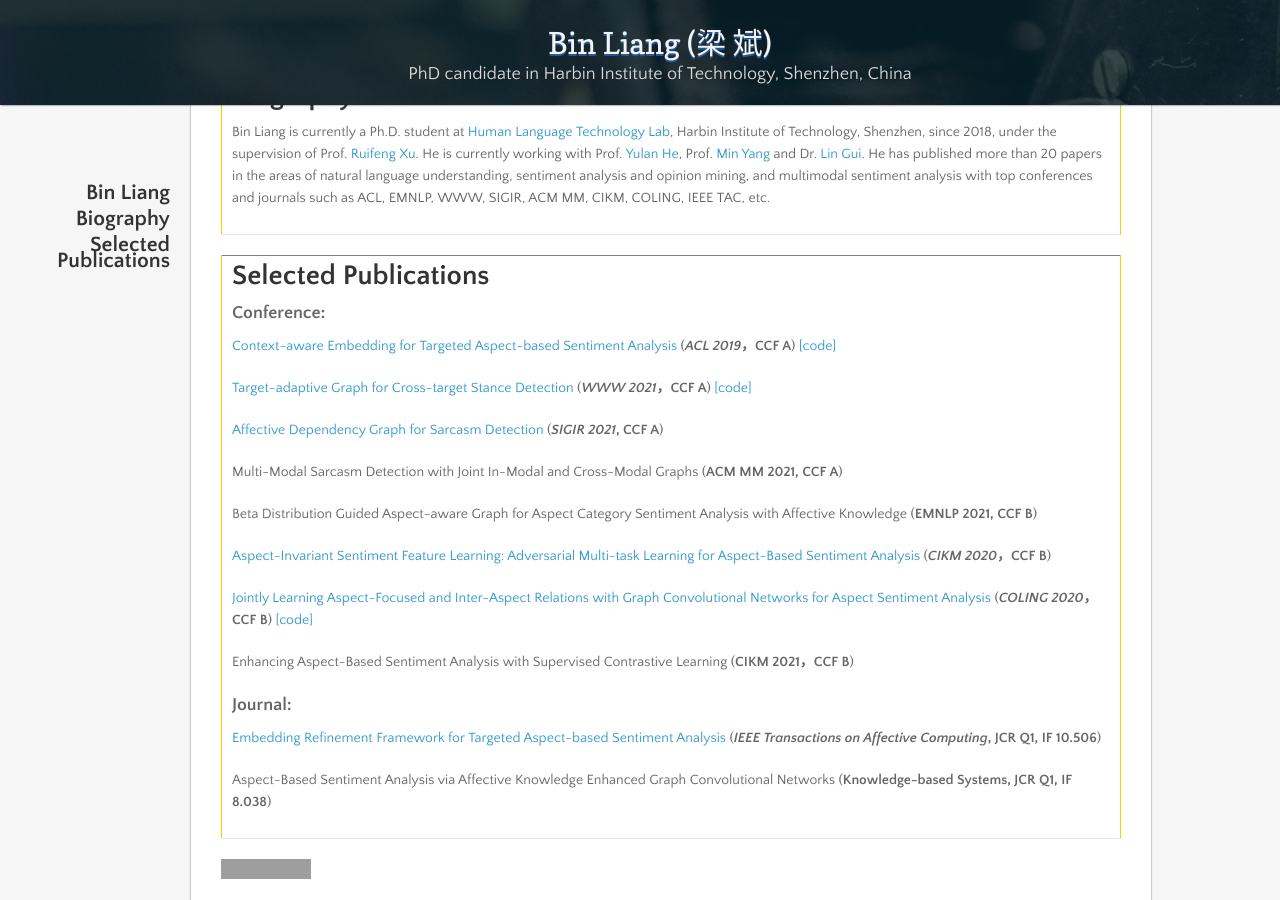
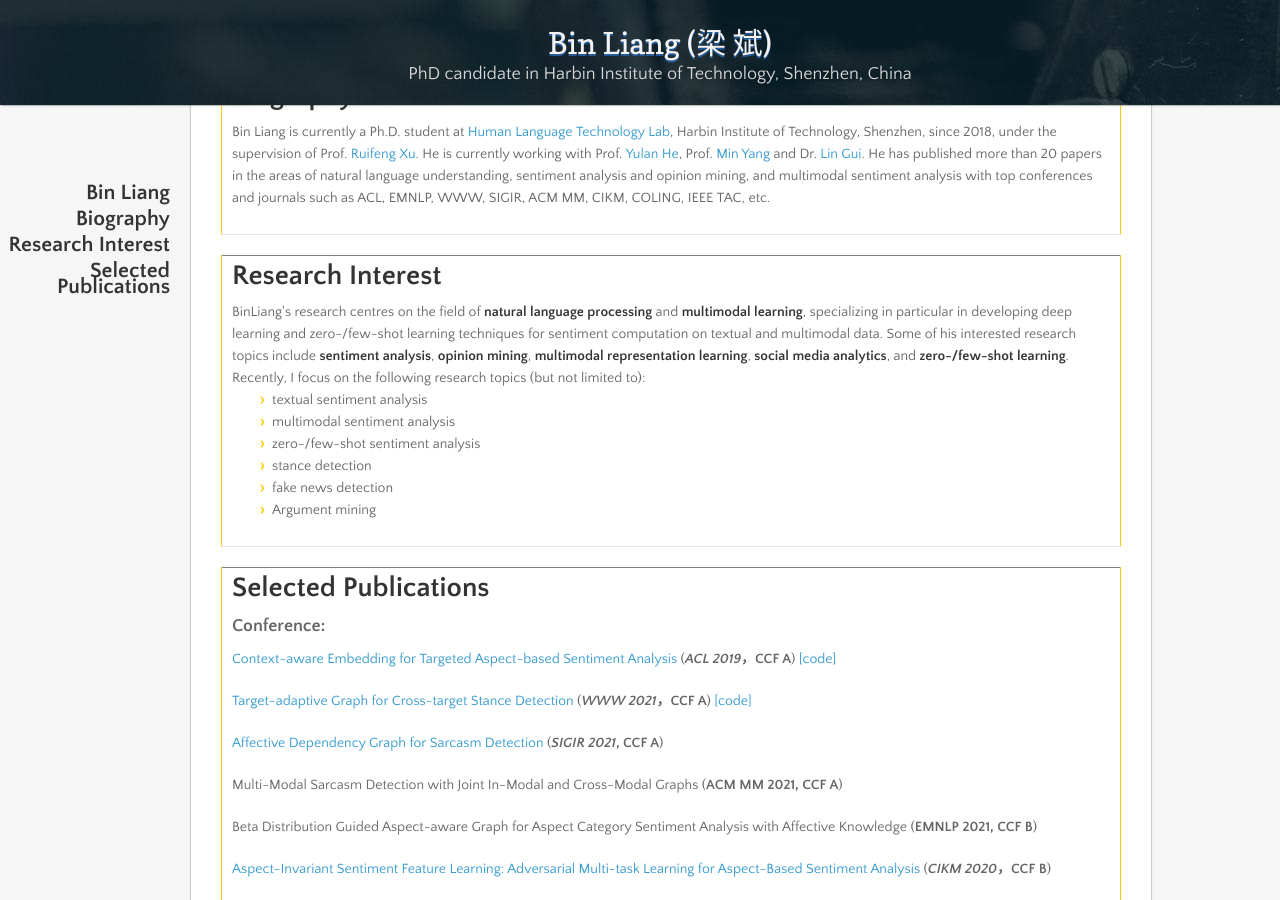
Before and after one commit to BinLiang-NLP/BinLiang-NLP.github.io, a Jekyll site: the page built from index.md, in a window 1280 px wide and 900 px high, scrolled down 431 px. Built offline with Jekyll 4.4.1, drawn with Linux system fonts in a browser that asks for light colours; nearby versions of some CDN libraries; our own code applies the rules of GitHub Pages for plain Markdown files; grey boxes are pictures that could not be loaded.

Commit message:
Update index.md

```diff
--- a/index.md
+++ b/index.md
@@ -28,6 +28,24 @@
 </table>
 
 
+<table border="1">
+  <tr>
+    <td width="100%">
+      <h1>Research Interest</h1>
+      BinLiang's research centres on the field of <strong>natural language processing</strong> and <strong>multimodal learning</strong>, specializing in particular in developing deep learning and zero-/few-shot learning techniques for sentiment computation on textual and multimodal data. Some of his interested research topics include <strong>sentiment analysis</strong>, <strong>opinion mining</strong>, <strong>multimodal representation learning</strong>, <strong>social media analytics</strong>, and <strong>zero-/few-shot learning</strong>. Recently, I focus on the following research topics (but not limited to):
+<ul>
+<li>textual sentiment analysis</li>
+<li>multimodal sentiment analysis</li>
+<li>zero-/few-shot sentiment analysis</li>
+<li>stance detection</li>
+<li>fake news detection</li>
+<li>Argument mining</li>
+</ul>
+    </td>
+  </tr>
+</table>
+
+
 
 <table border="1">
   <tr>
```
